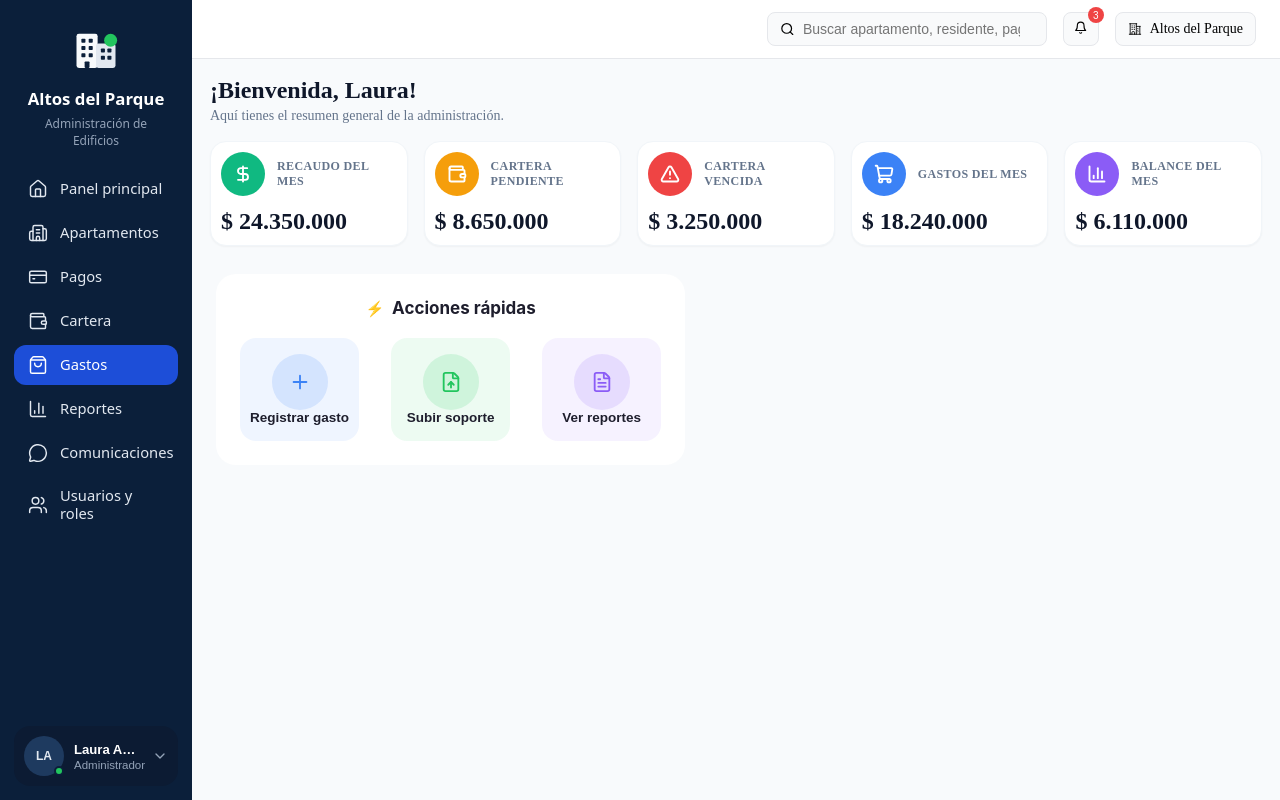
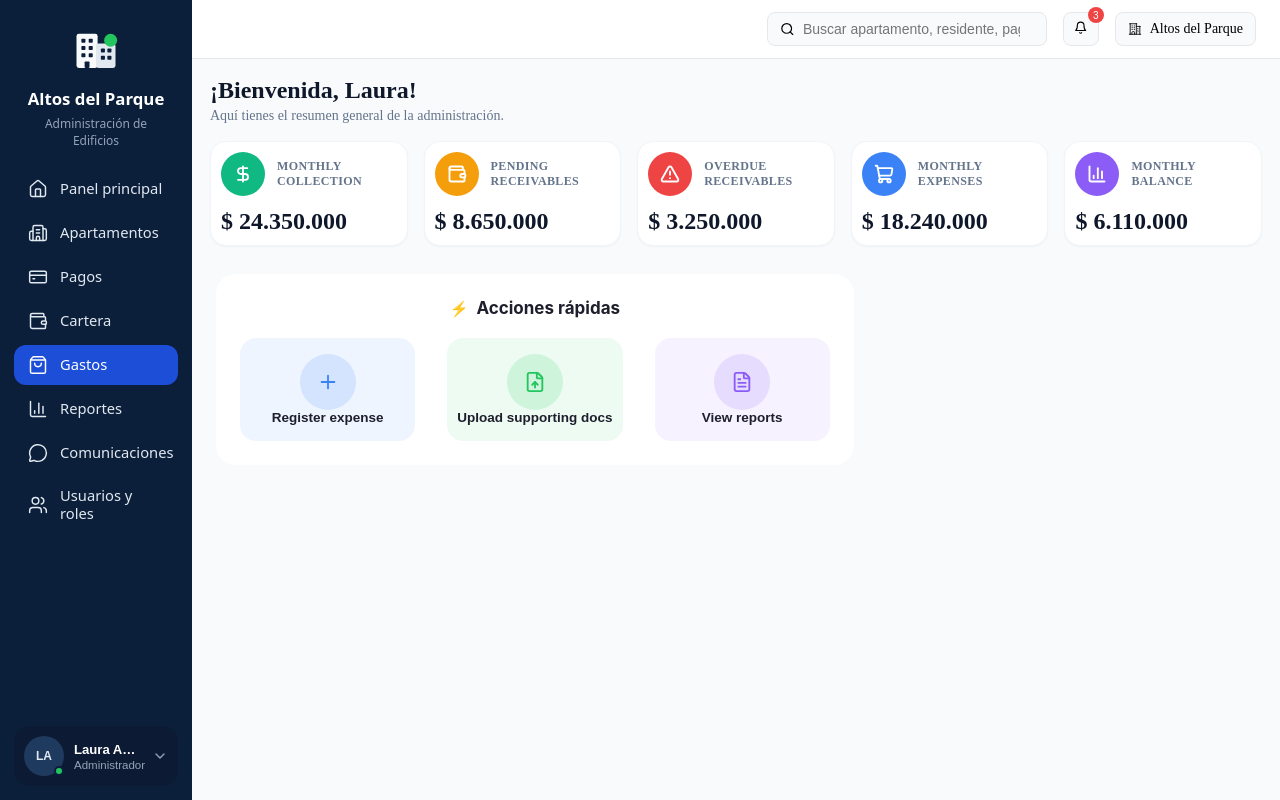
Before and after one commit to StartupName/admin-software, a React (Vite) app: page /expenses in a window 1280 px wide. Built offline with nearby package versions, Linux system fonts and the light colour scheme.

Commit message:
fix(modules-expenses): translate mock data and comments to English

```diff
--- a/src/modules/expenses/Expenses.jsx
+++ b/src/modules/expenses/Expenses.jsx
@@ -55,7 +55,7 @@ export default function Expenses(){
                 showDatePicker={false}
             />
             <div className="expenses-table">
-                {/* Put the table componente here */}
+                {/* Put the table component here */}
                 <QuickActionsComponent actions={quickActions} />
             </div>
         </>
--- a/src/modules/expenses/components/InformationCardsComponent/example_data.json
+++ b/src/modules/expenses/components/InformationCardsComponent/example_data.json
@@ -1,36 +1,36 @@
 [
   {
-    "id": "recaudo",
+    "id": "monthly-collection",
     "icon": "DollarSign",
-    "title": "Recaudo del mes",
+    "title": "Monthly collection",
     "value": "$ 24.350.000",
     "circleColor": "#10B981"
   },
   {
-    "id": "cartera-pendiente",
+    "id": "pending-receivables",
     "icon": "Wallet",
-    "title": "Cartera pendiente",
+    "title": "Pending receivables",
     "value": "$ 8.650.000",
     "circleColor": "#F59E0B"
   },
   {
-    "id": "cartera-vencida",
+    "id": "overdue-receivables",
     "icon": "AlertTriangle",
-    "title": "Cartera vencida",
+    "title": "Overdue receivables",
     "value": "$ 3.250.000",
     "circleColor": "#EF4444"
   },
   {
-    "id": "gastos",
+    "id": "monthly-expenses",
     "icon": "ShoppingCart",
-    "title": "Gastos del mes",
+    "title": "Monthly expenses",
     "value": "$ 18.240.000",
     "circleColor": "#3B82F6"
   },
   {
-    "id": "balance",
+    "id": "monthly-balance",
     "icon": "BarChart3",
-    "title": "Balance del mes",
+    "title": "Monthly balance",
     "value": "$ 6.110.000",
     "circleColor": "#8B5CF6"
   }
--- a/src/modules/expenses/components/QuickActionsComponent/example_data.json
+++ b/src/modules/expenses/components/QuickActionsComponent/example_data.json
@@ -1,19 +1,19 @@
 [
   {
     "id": 1,
-    "title": "Registrar gasto",
+    "title": "Register expense",
     "icon": "Plus",
     "color": "#3B82F6"
   },
   {
     "id": 2,
-    "title": "Subir soporte",
+    "title": "Upload supporting docs",
     "icon": "FileUp",
     "color": "#22C55E"
   },
   {
     "id": 3,
-    "title": "Ver reportes",
+    "title": "View reports",
     "icon": "FileText",
     "color": "#8B5CF6"
   }
```
